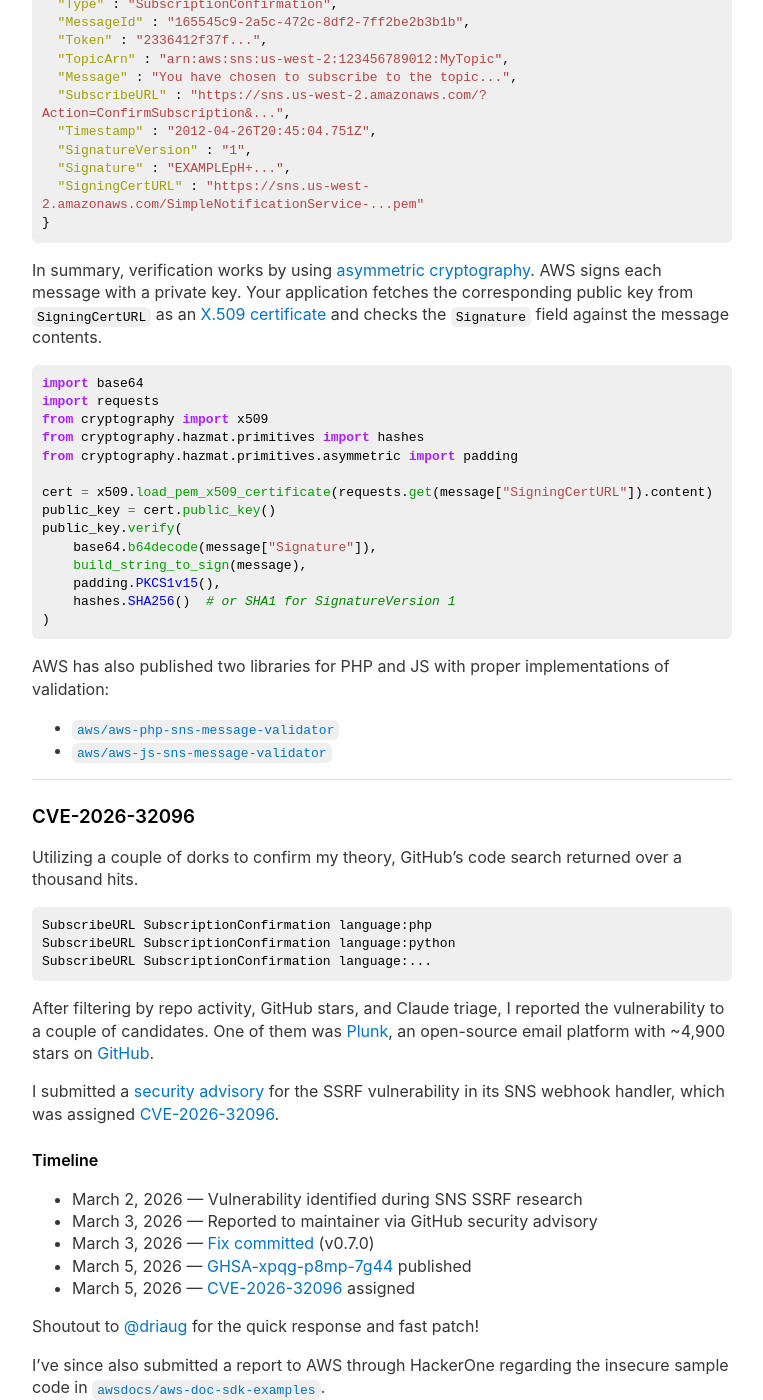
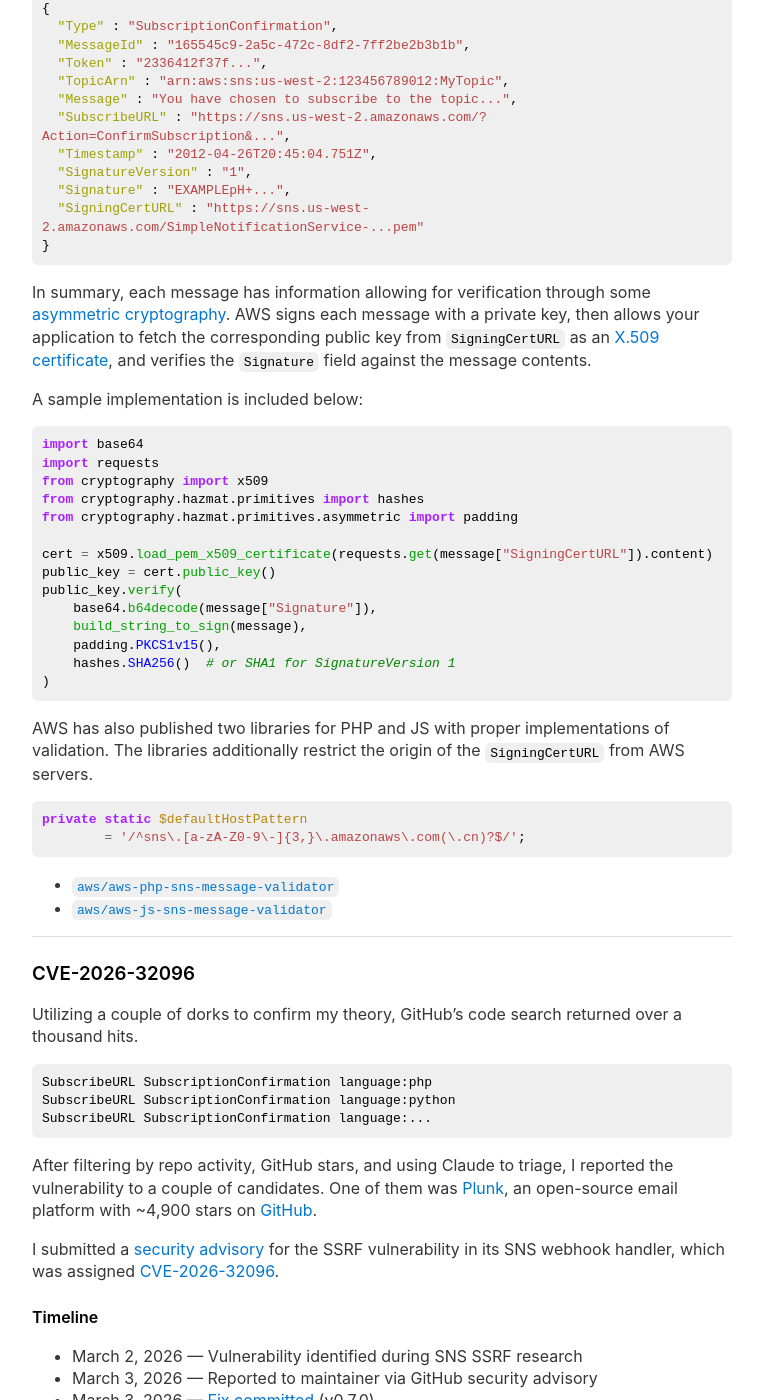
Before and after one commit to andrebhu/andrebhu.github.io, a Jekyll site: the page built from _posts/2026-03-28-cve-2026-32096.md, in a window 1280 px wide and 1400 px high, scrolled down 3162 px. Shown: the whole window, without its empty margins (258-1021 px from the left). Built offline with Jekyll 4.4.1, drawn with Linux system fonts in a browser that asks for light colours; some of the changed text lies outside the part shown.

Commit message:
Small edits

````diff
--- a/_posts/2026-03-28-cve-2026-32096.md
+++ b/_posts/2026-03-28-cve-2026-32096.md
@@ -91,7 +91,7 @@
 
 ### The Good Docs
 
-Other parts of AWS's documentation describe the process of verifying SNS messages.
+On the other hand, other parts of AWS's documentation do describe the process of verifying SNS messages.
 
 - **[Step 1: Make sure your endpoint is ready to process Amazon SNS messages
 ](https://docs.aws.amazon.com/sns/latest/dg/SendMessageToHttp.prepare.html)**
@@ -113,7 +113,7 @@
 > - Reject any message with an unexpected TopicArn to prevent spoofing.
 > - The AWS SDKs for Amazon SNS provide built-in validation logic, reducing the risk of misimplementation.
 
-Each SNS message includes some important fields for verification.
+Sample data sent from SNS is shown below:
 
 ```json
 {
@@ -130,7 +130,9 @@
 }
 ```
 
-In summary, verification works by using [asymmetric cryptography](https://en.wikipedia.org/wiki/Public-key_cryptography). AWS signs each message with a private key. Your application fetches the corresponding public key from `SigningCertURL` as an [X.509 certificate](https://en.wikipedia.org/wiki/X.509) and checks the `Signature` field against the message contents.
+In summary, each message has information allowing for verification through some [asymmetric cryptography](https://en.wikipedia.org/wiki/Public-key_cryptography). AWS signs each message with a private key, then allows your application to fetch the corresponding public key from `SigningCertURL` as an [X.509 certificate](https://en.wikipedia.org/wiki/X.509), and verifies the `Signature` field against the message contents.
+
+A sample implementation is included below:
 
 ```python
 import base64
@@ -149,7 +151,13 @@
 )
 ```
 
-AWS has also published two libraries for PHP and JS with proper implementations of validation:
+AWS has also published two libraries for PHP and JS with proper implementations of validation. The libraries additionally restrict the origin of the `SigningCertURL` from AWS servers.
+
+```php
+private static $defaultHostPattern
+        = '/^sns\.[a-zA-Z0-9\-]{3,}\.amazonaws\.com(\.cn)?$/';
+```
+
 - [`aws/aws-php-sns-message-validator`](https://github.com/aws/aws-php-sns-message-validator)
 - [`aws/aws-js-sns-message-validator`](https://github.com/aws/aws-js-sns-message-validator)
 
@@ -165,7 +173,7 @@
 SubscribeURL SubscriptionConfirmation language:...
 ```
 
-After filtering by repo activity, GitHub stars, and Claude triage, I reported the vulnerability to a couple of candidates. One of them was [Plunk](https://www.useplunk.com/), an open-source email platform with ~4,900 stars on [GitHub](https://github.com/useplunk/plunk).
+After filtering by repo activity, GitHub stars, and using Claude to triage, I reported the vulnerability to a couple of candidates. One of them was [Plunk](https://www.useplunk.com/), an open-source email platform with ~4,900 stars on [GitHub](https://github.com/useplunk/plunk).
 
 I submitted a [security advisory](https://github.com/useplunk/plunk/security/advisories/GHSA-xpqg-p8mp-7g44) for the SSRF vulnerability in its SNS webhook handler, which was assigned [CVE-2026-32096](https://nvd.nist.gov/vuln/detail/CVE-2026-32096).
 
@@ -177,9 +185,9 @@
 - March 5, 2026 — [GHSA-xpqg-p8mp-7g44](https://github.com/useplunk/plunk/security/advisories/GHSA-xpqg-p8mp-7g44) published
 - March 5, 2026 — [CVE-2026-32096](https://nvd.nist.gov/vuln/detail/CVE-2026-32096) assigned
 
-Shoutout to [@driaug](https://github.com/driaug) for the quick response and fast patch!
+Shoutout to [@driaug](https://github.com/driaug) for the quick response and patch!
 
-I've since also submitted a report to AWS through HackerOne regarding the insecure sample code in [`awsdocs/aws-doc-sdk-examples`](https://github.com/awsdocs/aws-doc-sdk-examples).
+I've also since submitted a report to AWS through HackerOne regarding the insecure sample code in [`awsdocs/aws-doc-sdk-examples`](https://github.com/awsdocs/aws-doc-sdk-examples).
 
 ---
 
````
Also changed, not shown: index.md (+1 -1 lines), _layouts/home.html (line endings or trailing spaces).
